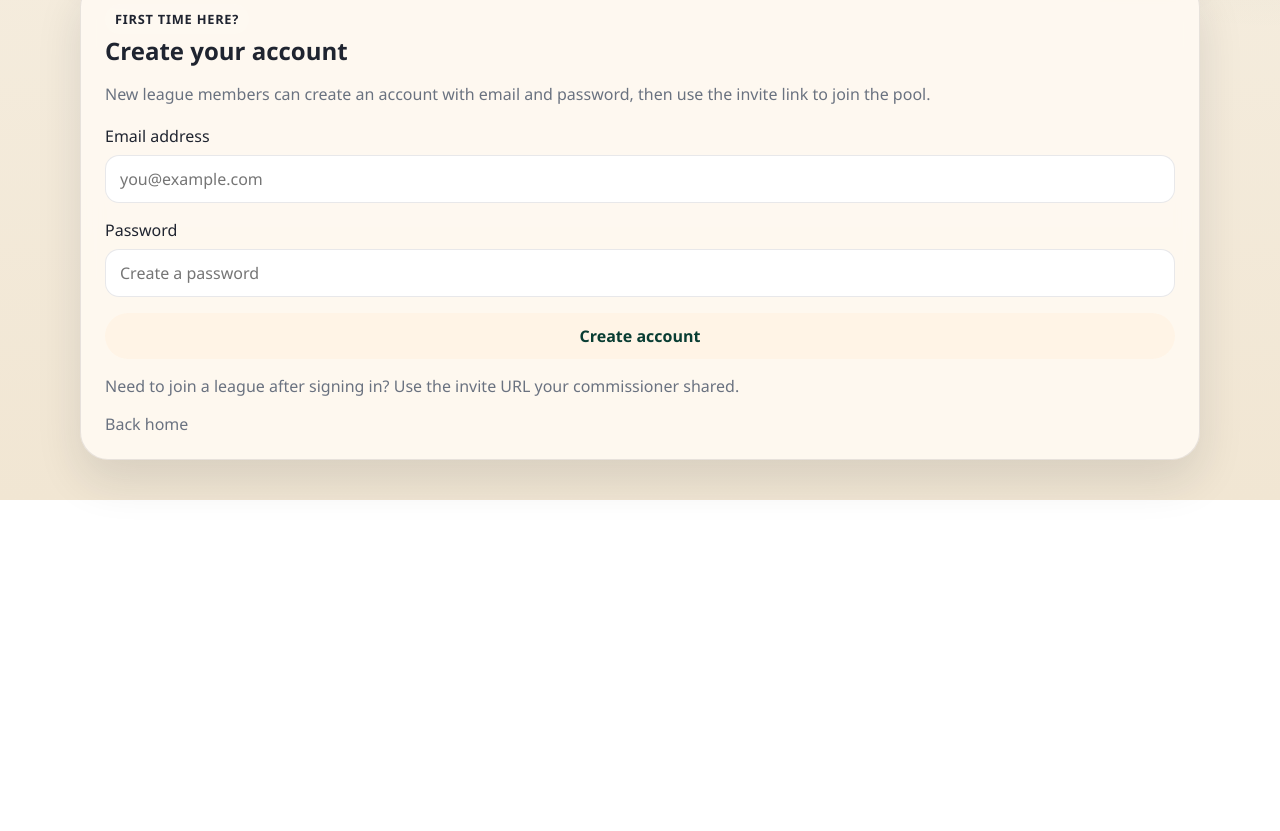
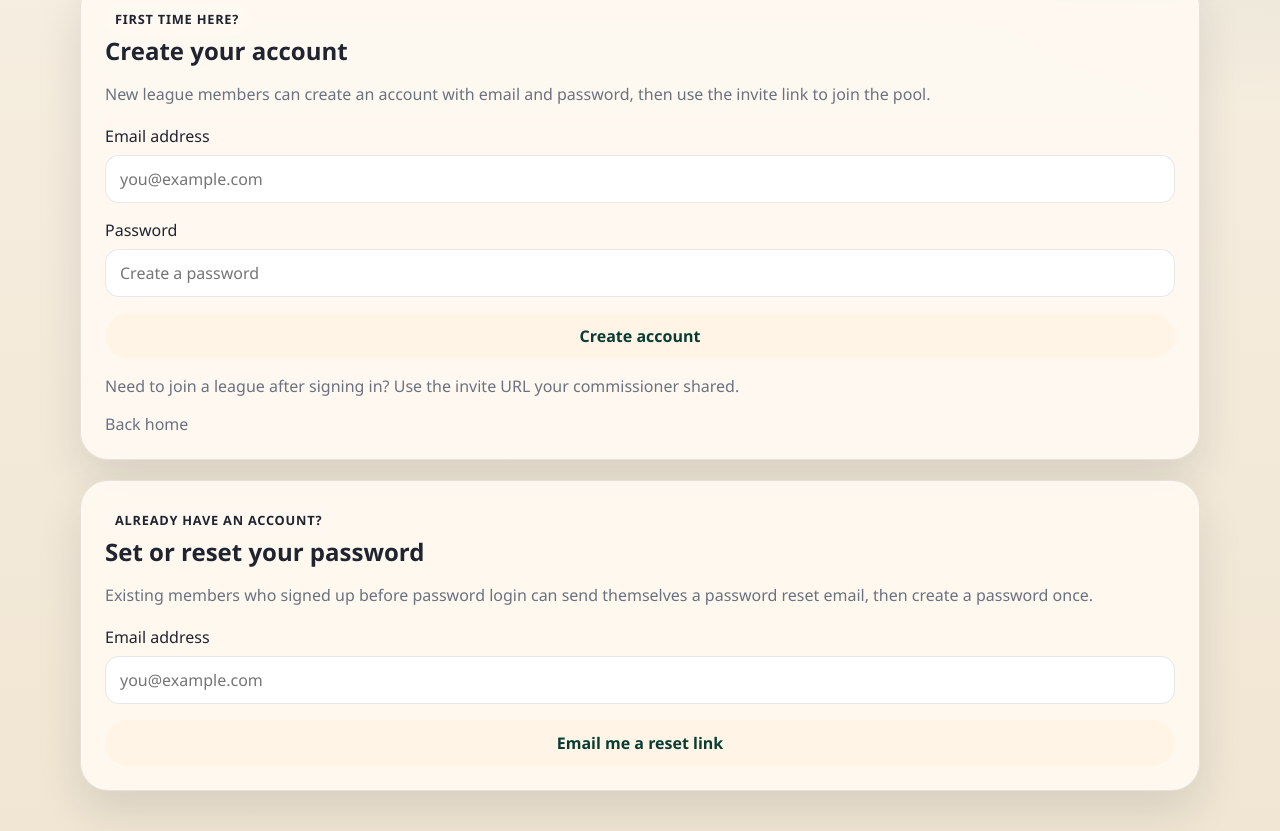
Before and after one commit to samridderhof/baseball-pool, a Next.js app: page /login in a window 1280 px wide. Shown: the part 526-1357 px from the top of the page. Before the commit the page ends 1026 px from the top, so only its background shows below. Built offline with nearby package versions, Linux system fonts and the light colour scheme; no server answers.

Commit message:
Switch to password auth and add keep-alive cron

```diff
--- a/app/actions.ts
+++ b/app/actions.ts
@@ -10,6 +10,16 @@ import { env } from "@/lib/env";
 
 const loginSchema = z.object({
   email: z.string().email(),
+  password: z.string().min(8).max(128),
+  next: z.string().optional()
+});
+
+const emailSchema = z.object({
+  email: z.string().email(),
+  next: z.string().optional()
+});
+
+const passwordSchema = z.object({
   password: z.string().min(8).max(128),
   next: z.string().optional()
 });
@@ -114,6 +124,51 @@ export async function signUpWithPasswordAction(formData: FormData) {
       cleanNextPath(parsed.next)
     )}`
   );
+}
+
+export async function requestPasswordResetAction(formData: FormData) {
+  const parsed = emailSchema.parse({
+    email: formData.get("email"),
+    next: formData.get("next") ?? undefined
+  });
+
+  const supabase = await createSupabaseServerClient();
+  const redirectTo = new URL("/auth/callback", env.siteUrl);
+  redirectTo.searchParams.set("next", "/reset-password");
+
+  const { error } = await supabase.auth.resetPasswordForEmail(parsed.email, {
+    redirectTo: redirectTo.toString()
+  });
+
+  if (error) {
+    redirect(`/login?error=${encodeURIComponent(error.message)}`);
+  }
+
+  redirect(
+    `/login?reset=1&email=${encodeURIComponent(parsed.email)}&next=${encodeURIComponent(
+      cleanNextPath(parsed.next)
+    )}`
+  );
+}
+
+export async function updatePasswordAction(formData: FormData) {
+  const parsed = passwordSchema.parse({
+    password: formData.get("password"),
+    next: formData.get("next") ?? undefined
+  });
+
+  const supabase = await createSupabaseServerClient();
+  const { error } = await supabase.auth.updateUser({
+    password: parsed.password
+  });
+
+  if (error) {
+    redirect(`/reset-password?error=${encodeURIComponent(error.message)}`);
+  }
+
+  revalidatePath("/");
+  revalidatePath("/dashboard");
+  redirect(cleanNextPath(parsed.next));
 }
 
 export async function joinLeagueAction(formData: FormData) {
--- a/app/login/page.tsx
+++ b/app/login/page.tsx
@@ -1,5 +1,6 @@
 import Link from "next/link";
 import {
+  requestPasswordResetAction,
   signInWithPasswordAction,
   signUpWithPasswordAction
 } from "@/app/actions";
@@ -13,6 +14,7 @@ type LoginPageProps = {
     email?: string;
     error?: string;
     next?: string;
+    reset?: string;
   }>;
 };
 
@@ -55,6 +57,12 @@ export default async function LoginPage({ searchParams }: LoginPageProps) {
           <SubmitButton label="Sign in" pendingLabel="Signing in..." />
         </form>
         {params.error ? <p>{params.error}</p> : null}
+        {params.reset ? (
+          <p>
+            Password reset email sent to <strong>{params.email}</strong>. Open the
+            newest email and follow the link to set your password.
+          </p>
+        ) : null}
       </section>
 
       <section className="section-card">
@@ -102,6 +110,29 @@ export default async function LoginPage({ searchParams }: LoginPageProps) {
           Back home
         </Link>
       </section>
+
+      <section className="section-card">
+        <span className="eyebrow">Already have an account?</span>
+        <h2>Set or reset your password</h2>
+        <p>
+          Existing members who signed up before password login can send themselves
+          a password reset email, then create a password once.
+        </p>
+        <form action={requestPasswordResetAction} className="form-grid">
+          <label className="field">
+            Email address
+            <input
+              type="email"
+              name="email"
+              placeholder="you@example.com"
+              defaultValue={email}
+              required
+            />
+          </label>
+          <input type="hidden" name="next" value={next} />
+          <SubmitButton label="Email me a reset link" pendingLabel="Sending..." />
+        </form>
+      </section>
     </div>
   );
 }
```
